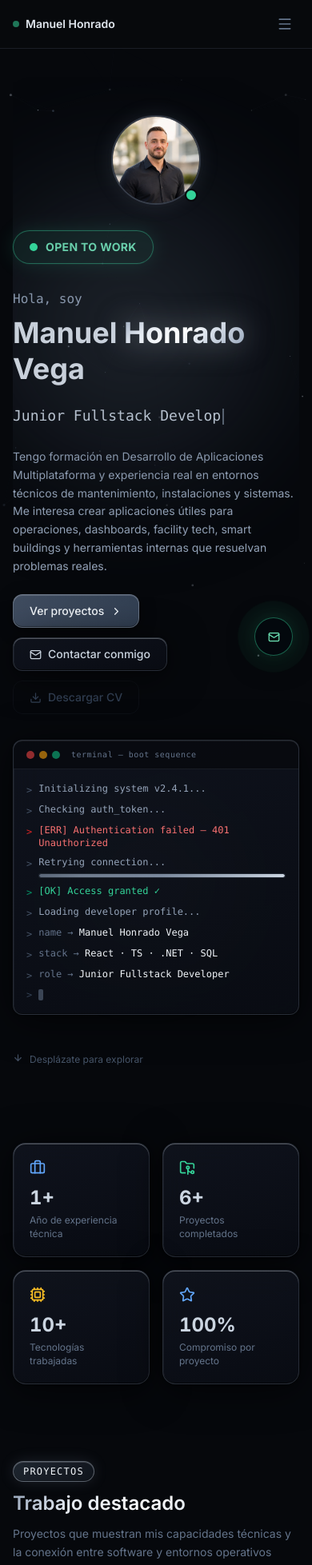
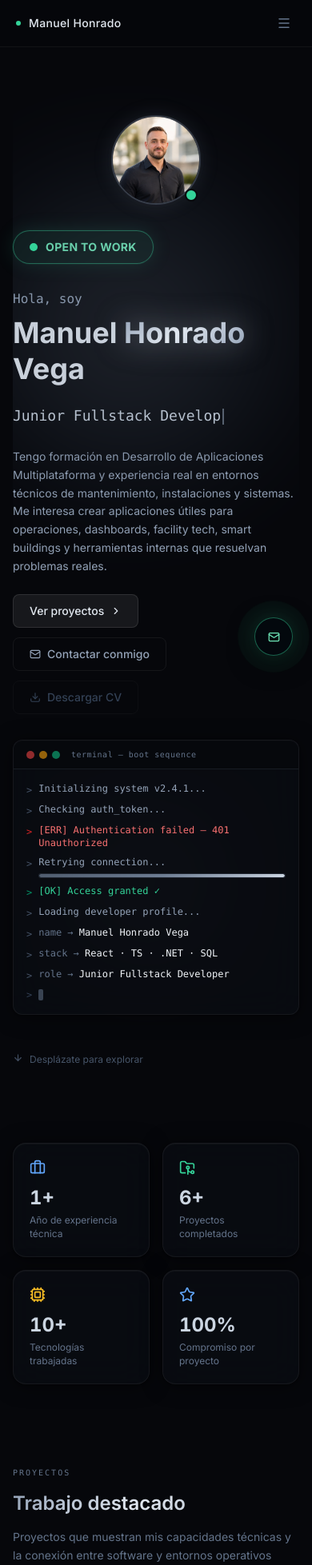
Before and after one commit to Manumost93/portfolio, a React app: page / in a window 390 px wide. Shown: the top 1957 px of the page at 80% size. Built offline with nearby package versions, Linux system fonts and the light colour scheme; the HTML template or start-up script is replaced by a standard one.

Commit message:
style: senior redesign — clean bg, silent cards, minimal sidebar, no particles

```diff
--- a/src/components/Hero.tsx
+++ b/src/components/Hero.tsx
@@ -355,22 +355,22 @@ export default function Hero() {
       >
         <button
           onClick={() => scrollTo('projects')}
-          className="flex items-center gap-2 px-5 py-2.5 rounded-xl text-slate-100 text-sm font-medium transition-all active:scale-95 hover:text-white"
+          className="flex items-center gap-2 px-5 py-2.5 rounded-lg text-slate-200 text-sm font-medium transition-all hover:text-white active:scale-95"
           style={{
-            background: 'linear-gradient(135deg, rgba(71,85,105,0.9) 0%, rgba(51,65,85,0.95) 100%)',
-            border: '1px solid rgba(203,213,225,0.3)',
-            boxShadow: '0 1px 0 rgba(241,245,249,0.18) inset, 0 -1px 0 rgba(0,0,0,0.4) inset, 0 4px 20px rgba(0,0,0,0.4)',
+            background: 'rgba(255,255,255,0.07)',
+            border: '1px solid rgba(255,255,255,0.1)',
           }}
         >
           Ver proyectos
-          <ChevronRight size={15} />
+          <ChevronRight size={14} />
         </button>
 
         <a
           href={profile.email}
-          className="flex items-center gap-2 px-5 py-2.5 rounded-xl text-slate-300 text-sm font-medium transition-all active:scale-95 card-metal hover:border-slate-400/50"
+          className="flex items-center gap-2 px-5 py-2.5 rounded-lg text-slate-400 hover:text-slate-200 text-sm font-medium transition-all active:scale-95"
+          style={{ border: '1px solid rgba(255,255,255,0.06)' }}
         >
-          <Mail size={15} />
+          <Mail size={14} />
           Contactar conmigo
         </a>
 
@@ -378,19 +378,18 @@ export default function Hero() {
           <a
             href={profile.cv}
             download
-            className="flex items-center gap-2 px-5 py-2.5 rounded-xl text-slate-500 hover:text-slate-400 text-sm font-medium transition-all active:scale-95"
-            style={{ border: '1px solid rgba(100,116,139,0.15)' }}
+            className="flex items-center gap-2 px-5 py-2.5 rounded-lg text-slate-600 hover:text-slate-400 text-sm font-medium transition-all active:scale-95"
+            style={{ border: '1px solid rgba(255,255,255,0.04)' }}
           >
-            <Download size={15} />
+            <Download size={14} />
             Descargar CV
           </a>
         ) : (
           <span
-            className="flex items-center gap-2 px-5 py-2.5 rounded-xl text-slate-700 text-sm font-medium cursor-not-allowed select-none"
-            style={{ border: '1px solid rgba(100,116,139,0.08)' }}
-            title="CV no disponible temporalmente"
+            className="flex items-center gap-2 px-5 py-2.5 rounded-lg text-slate-700 text-sm font-medium cursor-not-allowed select-none"
+            style={{ border: '1px solid rgba(255,255,255,0.03)' }}
           >
-            <Download size={15} />
+            <Download size={14} />
             Descargar CV
           </span>
         )}
--- a/src/components/Layout.tsx
+++ b/src/components/Layout.tsx
@@ -1,6 +1,5 @@
 import type { ReactNode } from 'react';
 import Sidebar from './Sidebar';
-import AnimatedBackground from './AnimatedBackground';
 import ScrollProgress from './ScrollProgress';
 import MagneticCursor from './MagneticCursor';
 
@@ -10,10 +9,9 @@ interface LayoutProps {
 
 export default function Layout({ children }: LayoutProps) {
   return (
-    <div className="min-h-screen relative" style={{ background: '#06080c' }}>
+    <div className="min-h-screen relative" style={{ background: '#06070b' }}>
       <MagneticCursor />
       <ScrollProgress />
-      <AnimatedBackground />
       <Sidebar />
       <main className="lg:ml-60 pt-16 lg:pt-0 relative z-10">
         <div className="max-w-5xl mx-auto px-4 md:px-8 lg:px-12 py-8 lg:py-12">
--- a/src/components/SectionHeader.tsx
+++ b/src/components/SectionHeader.tsx
@@ -7,29 +7,20 @@ interface SectionHeaderProps {
   icon?: ReactNode;
 }
 
-export default function SectionHeader({ label, title, description, icon }: SectionHeaderProps) {
+export default function SectionHeader({ label, title, description }: SectionHeaderProps) {
   return (
-    <div className="mb-10">
-      <div className="flex items-center gap-2 mb-3">
-        {icon && <span className="text-chrome-400">{icon}</span>}
-        <span className="text-xs font-mono uppercase tracking-widest text-slate-100 px-3 py-1 rounded-full" style={{
-          border: '1px solid rgba(203,213,225,0.38)',
-          background: 'linear-gradient(135deg, rgba(71,85,105,0.38) 0%, rgba(51,65,85,0.22) 100%)',
-          boxShadow: '0 0 18px rgba(148,163,184,0.16), 0 1px 0 rgba(241,245,249,0.18) inset, 0 -1px 0 rgba(0,0,0,0.3) inset',
-        }}>
-          {label}
-        </span>
-      </div>
-      <h2 className="text-2xl md:text-3xl font-semibold mb-3 leading-tight text-metal">
+    <div className="mb-12">
+      <span className="inline-block text-[10px] font-mono uppercase tracking-[0.2em] text-slate-500 mb-4">
+        {label}
+      </span>
+      <h2 className="text-2xl md:text-3xl font-semibold mb-4 leading-tight text-metal">
         {title}
       </h2>
       {description && (
-        <p className="text-slate-500 text-sm md:text-base max-w-2xl leading-relaxed">{description}</p>
+        <p className="text-slate-500 text-sm max-w-xl leading-relaxed">{description}</p>
       )}
-      {/* Línea metálica degradada */}
-      <div className="mt-4 h-px w-36 rounded-full" style={{
-        background: 'linear-gradient(90deg, #334155 0%, #94a3b8 25%, #f1f5f9 55%, #cbd5e1 72%, transparent 100%)',
-        boxShadow: '0 0 10px rgba(203,213,225,0.65), 0 0 24px rgba(148,163,184,0.25)',
+      <div className="mt-5 h-px w-12" style={{
+        background: 'linear-gradient(90deg, rgba(148,163,184,0.5), transparent)',
       }} />
     </div>
   );
--- a/src/components/Sidebar.tsx
+++ b/src/components/Sidebar.tsx
@@ -3,14 +3,14 @@ import { Menu, X, Terminal, User, BarChart2, FolderGit2, Cpu, Briefcase, Graduat
 import { profile } from '../data/profile';
 
 const navItems = [
-  { id: 'hero', label: 'Inicio', icon: Terminal },
-  { id: 'stats', label: 'Resumen', icon: BarChart2 },
-  { id: 'projects', label: 'Proyectos', icon: FolderGit2 },
-  { id: 'skills', label: 'Stack', icon: Cpu },
-  { id: 'interests', label: 'Intereses', icon: User },
+  { id: 'hero',       label: 'Inicio',      icon: Terminal },
+  { id: 'stats',      label: 'Resumen',     icon: BarChart2 },
+  { id: 'projects',   label: 'Proyectos',   icon: FolderGit2 },
+  { id: 'skills',     label: 'Stack',       icon: Cpu },
+  { id: 'interests',  label: 'Intereses',   icon: User },
   { id: 'experience', label: 'Experiencia', icon: Briefcase },
-  { id: 'education', label: 'Formación', icon: GraduationCap },
-  { id: 'contact', label: 'Contacto', icon: Mail },
+  { id: 'education',  label: 'Formación',   icon: GraduationCap },
+  { id: 'contact',    label: 'Contacto',    icon: Mail },
 ];
 
 function scrollTo(id: string) {
@@ -43,34 +43,38 @@ export default function Sidebar() {
   return (
     <>
       {/* Mobile top bar */}
-      <header className="lg:hidden fixed top-0 left-0 right-0 z-50 flex items-center justify-between px-4 py-3 border-b backdrop-blur-md"
-        style={{ background: 'rgba(8,10,13,0.95)', borderColor: 'rgba(100,116,139,0.2)' }}>
-        <div className="flex items-center gap-2">
-          <div className="w-2 h-2 rounded-full bg-emerald-400 animate-pulse" />
-          <span className="text-slate-200 font-semibold text-sm">{profile.name.split(' ')[0]} Honrado</span>
+      <header
+        className="lg:hidden fixed top-0 left-0 right-0 z-50 flex items-center justify-between px-5 py-3.5"
+        style={{ background: 'rgba(6,7,11,0.95)', borderBottom: '1px solid rgba(255,255,255,0.05)', backdropFilter: 'blur(16px)' }}
+      >
+        <div className="flex items-center gap-2.5">
+          <span className="w-1.5 h-1.5 rounded-full bg-emerald-400" />
+          <span className="text-slate-200 font-medium text-sm tracking-wide">{profile.name.split(' ')[0]} Honrado</span>
         </div>
         <button
           onClick={() => setMobileOpen(!mobileOpen)}
-          className="p-2 rounded-lg text-slate-500 hover:text-slate-200 hover:bg-slate-800/50 transition"
+          className="p-1.5 text-slate-500 hover:text-slate-200 transition"
           aria-label="Abrir menú"
         >
-          {mobileOpen ? <X size={20} /> : <Menu size={20} />}
+          {mobileOpen ? <X size={18} /> : <Menu size={18} />}
         </button>
       </header>
 
       {/* Mobile dropdown */}
       {mobileOpen && (
-        <div className="lg:hidden fixed top-[52px] left-0 right-0 z-40 border-b backdrop-blur-md py-2"
-          style={{ background: 'rgba(8,10,13,0.98)', borderColor: 'rgba(100,116,139,0.2)' }}>
+        <div
+          className="lg:hidden fixed top-[52px] left-0 right-0 z-40 py-2"
+          style={{ background: 'rgba(6,7,11,0.98)', borderBottom: '1px solid rgba(255,255,255,0.05)', backdropFilter: 'blur(16px)' }}
+        >
           {navItems.map(({ id, label, icon: Icon }) => (
             <button
               key={id}
               onClick={() => { scrollTo(id); setMobileOpen(false); }}
               className={`flex items-center gap-3 w-full px-5 py-3 text-sm transition text-left ${
-                active === id ? 'text-slate-200 bg-slate-800/40' : 'text-slate-500 hover:text-slate-200 hover:bg-slate-800/30'
+                active === id ? 'text-slate-200' : 'text-slate-600 hover:text-slate-300'
               }`}
             >
-              <Icon size={15} className={active === id ? 'text-slate-300' : 'text-slate-600'} />
+              <Icon size={14} className={active === id ? 'text-slate-400' : 'text-slate-700'} />
               {label}
             </button>
           ))}
@@ -78,31 +82,26 @@ export default function Sidebar() {
       )}
 
       {/* Desktop sidebar */}
-      <aside className="hidden lg:flex flex-col fixed left-0 top-0 h-screen w-60 z-40 py-6 border-r"
+      <aside
+        className="hidden lg:flex flex-col fixed left-0 top-0 h-screen w-60 z-40 py-8"
         style={{
-          background: 'linear-gradient(180deg, rgba(8,10,15,0.97) 0%, rgba(6,8,12,0.95) 60%, rgba(7,9,14,0.97) 100%)',
-          borderColor: 'rgba(148,163,184,0.12)',
+          background: 'rgba(5,6,10,0.92)',
+          borderRight: '1px solid rgba(255,255,255,0.045)',
           backdropFilter: 'blur(20px)',
-          boxShadow: '1px 0 0 rgba(226,232,240,0.07), 2px 0 0 rgba(148,163,184,0.03), 8px 0 40px rgba(0,0,0,0.7)',
-        }}>
+        }}
+      >
         {/* Identity */}
-        <div className="px-5 mb-8">
-          <div className="h-px w-full mb-4 rounded-full" style={{
-            background: 'linear-gradient(90deg, rgba(226,232,240,0.22) 0%, rgba(148,163,184,0.1) 60%, transparent 100%)',
-            boxShadow: '0 0 6px rgba(226,232,240,0.15)',
-          }} />
-          <div className="flex items-center gap-2 mb-1">
-            <div className="w-2 h-2 rounded-full bg-emerald-400 animate-pulse" style={{ boxShadow: '0 0 6px rgba(52,211,153,0.7)' }} />
-            <span className="text-xs text-emerald-400 font-mono tracking-wide">online</span>
+        <div className="px-6 mb-10">
+          <div className="flex items-center gap-2 mb-2">
+            <span className="w-1.5 h-1.5 rounded-full bg-emerald-400" />
+            <span className="text-[10px] text-emerald-500 font-mono tracking-widest uppercase">online</span>
           </div>
           <p className="text-slate-100 font-semibold text-sm leading-tight">{profile.name}</p>
-          <p className="text-slate-500 text-xs mt-0.5">{profile.subtitle}</p>
+          <p className="text-slate-600 text-xs mt-0.5">{profile.subtitle}</p>
         </div>
 
-        {/* Divider metálico */}
-        <div className="mx-5 h-px mb-6" style={{
-          background: 'linear-gradient(90deg, transparent, rgba(100,116,139,0.3), transparent)',
-        }} />
+        {/* Divider */}
+        <div className="mx-6 mb-6 h-px" style={{ background: 'rgba(255,255,255,0.05)' }} />
 
         {/* Nav */}
         <nav className="flex-1 px-3 space-y-0.5">
@@ -112,38 +111,34 @@ export default function Sidebar() {
               <button
                 key={id}
                 onClick={() => scrollTo(id)}
-                className={`relative flex items-center gap-3 w-full px-3 py-2.5 rounded-lg text-sm text-left transition-all group ${
+                className={`relative flex items-center gap-3 w-full px-3 py-2.5 rounded-lg text-sm text-left transition-all ${
                   isActive ? 'text-slate-200' : 'text-slate-600 hover:text-slate-300'
                 }`}
                 style={isActive ? {
-                  background: 'linear-gradient(135deg, rgba(148,163,184,0.18) 0%, rgba(100,116,139,0.08) 100%)',
-                  border: '1px solid rgba(203,213,225,0.38)',
-                  boxShadow: '0 1px 0 rgba(241,245,249,0.2) inset, 0 -1px 0 rgba(0,0,0,0.3) inset, 0 0 16px rgba(148,163,184,0.14)',
+                  background: 'rgba(255,255,255,0.05)',
+                  border: '1px solid rgba(255,255,255,0.07)',
                 } : {
                   border: '1px solid transparent',
                 }}
               >
                 {isActive && (
-                  <span className="absolute left-0 top-1/2 -translate-y-1/2 w-1 h-5 rounded-r-full"
-                    style={{ background: 'linear-gradient(180deg, #f1f5f9, #94a3b8)', boxShadow: '0 0 8px rgba(203,213,225,0.8)' }} />
+                  <span className="absolute left-0 top-1/2 -translate-y-1/2 w-0.5 h-4 rounded-r-full bg-slate-400" />
                 )}
-                <Icon size={15} className={isActive ? 'text-slate-200' : 'text-slate-700 group-hover:text-slate-500 transition'} />
+                <Icon size={14} className={isActive ? 'text-slate-300' : 'text-slate-700 group-hover:text-slate-500 transition'} />
                 {label}
-                {isActive && <span className="ml-auto w-1.5 h-1.5 rounded-full bg-slate-300" style={{ boxShadow: '0 0 6px rgba(203,213,225,0.9)' }} />}
               </button>
             );
           })}
         </nav>
 
         {/* Status */}
-        <div className="px-5 mt-4">
-          <div className="rounded-xl p-3" style={{
-            background: 'linear-gradient(135deg, rgba(12,16,24,0.9) 0%, rgba(8,11,18,0.85) 100%)',
-            border: '1px solid rgba(148,163,184,0.18)',
-            boxShadow: '0 1px 0 rgba(226,232,240,0.1) inset, 0 -1px 0 rgba(0,0,0,0.4) inset, 0 4px 16px rgba(0,0,0,0.4)',
+        <div className="px-6 mt-6">
+          <div className="rounded-lg px-3 py-3" style={{
+            background: 'rgba(255,255,255,0.03)',
+            border: '1px solid rgba(255,255,255,0.05)',
           }}>
-            <p className="text-[10px] text-slate-600 mb-1 font-mono tracking-widest uppercase">status</p>
-            <p className="text-xs text-emerald-400 font-mono leading-relaxed" style={{ textShadow: '0 0 12px rgba(52,211,153,0.4)' }}>
+            <p className="text-[9px] text-slate-700 mb-1 font-mono tracking-widest uppercase">status</p>
+            <p className="text-xs text-emerald-500 font-mono leading-relaxed">
               available_for_<br />opportunities
             </p>
           </div>
--- a/src/index.css
+++ b/src/index.css
@@ -4,24 +4,12 @@
 @tailwind components;
 @tailwind utilities;
 
-/* ── Keyframes — defined at root level, outside @layer ─────────────────────── */
-
 @keyframes shimmer {
   0%   { background-position: -200% center; }
   100% { background-position:  200% center; }
 }
 
-@keyframes glow-pulse {
-  0%, 100% { box-shadow: 0 0 8px rgba(148,163,184,0.5),  0 0 20px rgba(148,163,184,0.2); }
-  50%       { box-shadow: 0 0 20px rgba(203,213,225,0.8), 0 0 40px rgba(148,163,184,0.35); }
-}
-
-@keyframes chrome-sweep {
-  0%   { background-position: -300% center; }
-  100% { background-position:  300% center; }
-}
-
-/* ── Base ───────────────────────────────────────────────────────────────────── */
+/* ── Base ─────────────────────────────────────────────────────────────────── */
 
 @layer base {
   * { box-sizing: border-box; }
@@ -31,11 +19,11 @@
   body {
     margin: 0;
     padding: 0;
-    background-color: #06080c;
+    background-color: #06070b;
     background-image:
-      radial-gradient(ellipse 80% 50% at 20% 0%, rgba(51,65,85,0.35) 0%, transparent 60%),
-      radial-gradient(ellipse 60% 40% at 80% 100%, rgba(30,41,59,0.3) 0%, transparent 60%),
-      radial-gradient(ellipse 40% 60% at 50% 50%, rgba(15,20,35,0.5) 0%, transparent 70%);
+      radial-gradient(ellipse 100% 30% at 50% 0%,  rgba(220,190,100,0.022) 0%, transparent 100%),
+      radial-gradient(ellipse 65%  55% at 10% 25%, rgba(35, 45, 70, 0.45)  0%, transparent 65%),
+      radial-gradient(ellipse 50%  60% at 90% 85%, rgba(20, 30, 55, 0.35)  0%, transparent 65%);
     color: #e2e8f0;
     font-family: 'Inter', system-ui, sans-serif;
     -webkit-font-smoothing: antialiased;
@@ -45,68 +33,41 @@
   #root { width: 100%; min-height: 100vh; }
 }
 
-/* ── Components ─────────────────────────────────────────────────────────────── */
+/* ── Components ───────────────────────────────────────────────────────────── */
 
 @layer components {
   .card-metal {
-    background: linear-gradient(160deg, rgba(16, 20, 30, 0.92) 0%, rgba(10, 13, 20, 0.88) 100%);
-    border: 1px solid rgba(148, 163, 184, 0.2);
+    background: rgba(10, 12, 18, 0.85);
+    border: 1px solid rgba(255, 255, 255, 0.055);
     box-shadow:
-      0 1px 0 rgba(226, 232, 240, 0.32) inset,
-      0 -1px 0 rgba(0, 0, 0, 0.55) inset,
-      1px 0 0 rgba(203, 213, 225, 0.06) inset,
-      0 0 0 rgba(148, 163, 184, 0.0),
-      0 6px 48px rgba(0, 0, 0, 0.6),
-      0 1px 6px rgba(0, 0, 0, 0.4);
-    backdrop-filter: blur(18px);
-    transition: border-color 0.25s, box-shadow 0.25s, background 0.25s;
+      0 1px 0 rgba(255, 255, 255, 0.04) inset,
+      0 2px 24px rgba(0, 0, 0, 0.5),
+      0 1px 3px  rgba(0, 0, 0, 0.35);
+    backdrop-filter: blur(20px);
+    transition: border-color 0.35s ease, box-shadow 0.35s ease;
   }
 
   .card-metal:hover {
-    background: linear-gradient(160deg, rgba(20, 25, 38, 0.94) 0%, rgba(13, 17, 26, 0.90) 100%);
-    border-color: rgba(203, 213, 225, 0.42);
+    border-color: rgba(255, 255, 255, 0.1);
     box-shadow:
-      0 1px 0 rgba(241, 245, 249, 0.42) inset,
-      0 -1px 0 rgba(0, 0, 0, 0.55) inset,
-      1px 0 0 rgba(203, 213, 225, 0.1) inset,
-      0 0 36px rgba(148, 163, 184, 0.16),
-      0 12px 56px rgba(0, 0, 0, 0.65),
-      0 0 0 1px rgba(203, 213, 225, 0.09);
-  }
-
-  .border-chrome {
-    border: 1px solid transparent;
-    background-clip: padding-box;
-    position: relative;
-  }
-
-  .border-chrome::before {
-    content: '';
-    position: absolute;
-    inset: -1px;
-    border-radius: inherit;
-    background: linear-gradient(
-      135deg,
-      rgba(203, 213, 225, 0.45) 0%,
-      rgba(71,  85,  105, 0.12) 40%,
-      rgba(203, 213, 225, 0.3)  100%
-    );
-    z-index: -1;
+      0 1px 0 rgba(255, 255, 255, 0.06) inset,
+      0 4px 40px rgba(0, 0, 0, 0.55),
+      0 1px 3px  rgba(0, 0, 0, 0.35);
   }
 }
 
-/* ── Utilities ──────────────────────────────────────────────────────────────── */
+/* ── Utilities ────────────────────────────────────────────────────────────── */
 
 @layer utilities {
-  .scrollbar-thin::-webkit-scrollbar       { width: 4px; }
+  .scrollbar-thin::-webkit-scrollbar       { width: 3px; }
   .scrollbar-thin::-webkit-scrollbar-track { background: transparent; }
   .scrollbar-thin::-webkit-scrollbar-thumb {
-    background: rgba(148, 163, 184, 0.4);
+    background: rgba(148, 163, 184, 0.2);
     border-radius: 2px;
   }
 
   .text-metal {
-    background: linear-gradient(135deg, #94a3b8 0%, #e2e8f0 22%, #ffffff 48%, #e2e8f0 62%, #94a3b8 100%);
+    background: linear-gradient(135deg, #94a3b8 0%, #e2e8f0 45%, #94a3b8 100%);
     -webkit-background-clip: text;
     -webkit-text-fill-color: transparent;
     background-clip: text;
@@ -115,38 +76,14 @@
   .shimmer {
     background: linear-gradient(90deg,
       transparent           0%,
-      rgba(226,232,240,.28) 50%,
+      rgba(226,232,240,.18) 50%,
       transparent           100%
     );
     background-size: 200% auto;
-    animation: shimmer 2s linear infinite;
-  }
-
-  .chrome-sweep {
-    background: linear-gradient(90deg,
-      transparent           0%,
-      rgba(241,245,249,.18) 40%,
-      rgba(255,255,255,.32) 50%,
-      rgba(241,245,249,.18) 60%,
-      transparent           100%
-    );
-    background-size: 300% auto;
-    animation: chrome-sweep 3.5s linear infinite;
+    animation: shimmer 2.5s linear infinite;
   }
 
   .glow-active {
-    animation: glow-pulse 2.5s ease-in-out infinite;
-  }
-
-  .chrome-edge-top {
-    position: relative;
-  }
-  .chrome-edge-top::before {
-    content: '';
-    position: absolute;
-    top: 0; left: 12%; right: 12%;
-    height: 1px;
-    background: linear-gradient(90deg, transparent, rgba(226,232,240,0.55) 40%, rgba(255,255,255,0.7) 50%, rgba(226,232,240,0.55) 60%, transparent);
-    border-radius: 50%;
+    box-shadow: 0 0 12px rgba(148,163,184,0.3);
   }
 }
```
Also changed, not shown: src/components/ScrollProgress.tsx (+4 -17 lines).
